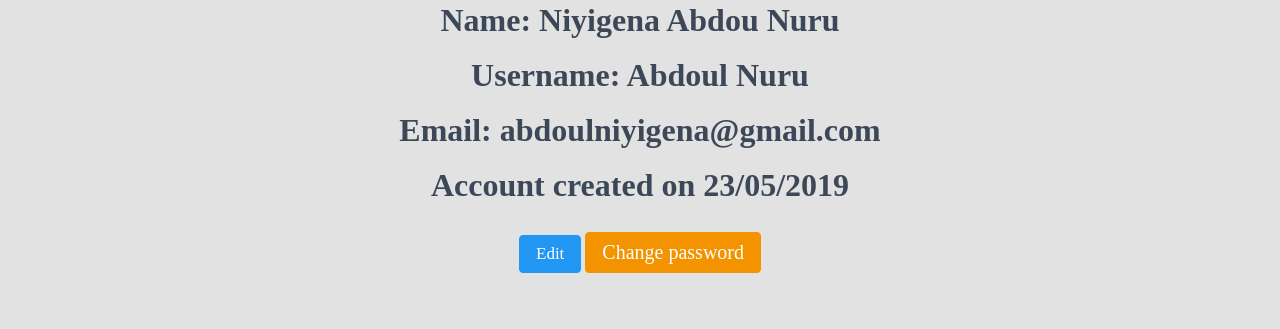
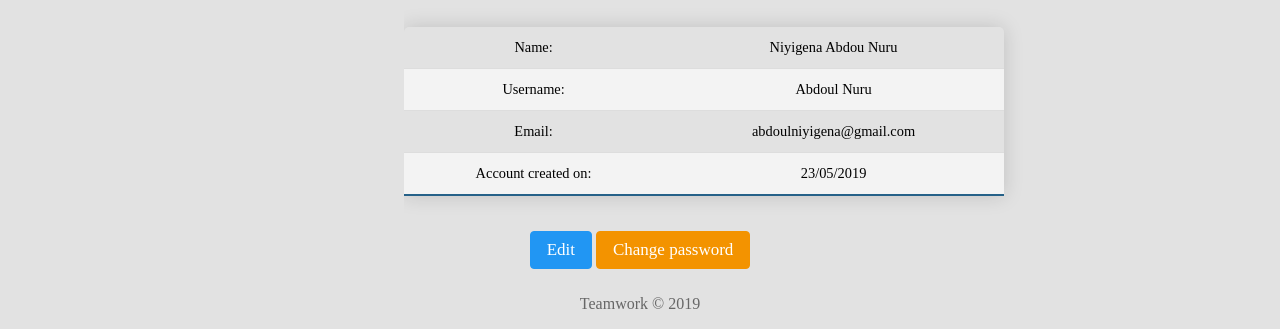
Before and after one commit to AbdoulNuru/Teamwork, a website: page UI/views/userProfile.html in a window 1280 px wide. Shown: the part 511-840 px from the top of the page. Before the commit the page ends 800 px from the top, so only its background shows below. Drawn offline with Linux system fonts and the light colour scheme.

Commit message:
ch(UI): style userProfile page [Finishes #168982517]

```diff
--- a/UI/styles/main.css
+++ b/UI/styles/main.css
@@ -585,7 +585,7 @@ hr {
   border-radius: .25rem;
   outline: none;
   margin-top: 10px;
-  font-size: 20px;
+  font-size: 17px;
   font-family: "Times New Roman";
   color: #ffffff;
 }
@@ -852,7 +852,7 @@ hr {
 }
 
 .table-content th,
-.table-content td {
+.table-content td{
 	padding: 12px 15px;
 }
 
@@ -871,6 +871,52 @@ hr {
 .table-content tbody tr.active-row {
 	font-weight: bold;
 	color: #009879;
+}
+
+.table-content-2 {
+	border-collapse: collapse;
+	margin: 25px 0;
+	font-size: 0.9em;
+	overflow: hidden;
+	border-radius: 5px 5px 0 0;
+	box-shadow: 0 0 20px rgba(0, 0, 0, 0.15);
+	min-width: 600px;
+}
+
+.table-content-2 thead tr {
+	background-color: #256188;
+	color: #E2E2E2;
+	text-align: left;
+	font-weight: bold;
+	font-size: 18px;
+}
+
+.table-content-2 th,
+.table-content-2 td{
+	padding: 12px 15px;
+}
+
+.table-content-2 tbody tr {
+	border-bottom: 1px solid #dddddd;
+}
+
+.table-content-2 tbody tr:nth-of-type(even) {
+	background-color: #f3f3f3;
+}
+
+.table-content-2 tbody tr:last-of-type {
+	border-bottom: 2px solid #256188;
+}
+
+.table-content-2 tbody tr.active-row {
+	font-weight: bold;
+	color: #009879;
+}
+
+#user-info{
+	margin-left: 27%;
+	margin-right: 10%;
+	overflow-x: auto;
 }
 
 #flagged-comments {
--- a/UI/views/userProfile.html
+++ b/UI/views/userProfile.html
@@ -35,14 +35,36 @@
             <i class="fas fa-people-carry up-logo"></i>
             <h3>User Profile</h3>
             <img
-                src="https://encrypted-tbn0.gstatic.com/images?q=tbn:ANd9GcRp-MLoHVHXxaOFY6k-ZTqEkQr4Di_p-gfbWI9Mhq--x16i18tYPA"><br>
-            <h4><span>Name:</span> Niyigena Abdou Nuru</h4><br>
-            <h4><span>Username:</span> Abdoul Nuru</h4><br>
-            <h4><span>Email:</span> abdoulniyigena@gmail.com</h4><br>
-            <h4>Account created on 23/05/2019</h4><br>
+                src="https://images.unsplash.com/photo-1506919258185-6078bba55d2a?ixlib=rb-1.2.1&ixid=eyJhcHBfaWQiOjEyMDd9&auto=format&fit=crop&w=500&q=60"><br>
+            <div id="user-info">
+                <table class="table-content-2">
+                <tbody>
+                        <tr>
+                            <td>Name:</td>
+                            <td>Niyigena Abdou Nuru</td>
+                        </tr>
+                        <tr>
+                            <td>Username:</td>
+                            <td>Abdoul Nuru</td>
+                        </tr>
+                        <tr>
+                            <td>Email:</td>
+                            <td>abdoulniyigena@gmail.com</td>
+                        </tr>
+                        <tr>
+                            <td>Account created on:</td>
+                            <td>23/05/2019</td>
+                        </tr>
+                    </tbody>
+                </table>
+            </div>
             <button class="story-button-share">Edit</button>
             <button class="story-button-edit">Change password</button>
         </div>
+    </div>
+
+    <div class="footer">
+        <p>Teamwork &copy; 2019</p>
     </div>
 
     <script src="../js/main.js"></script>
```
